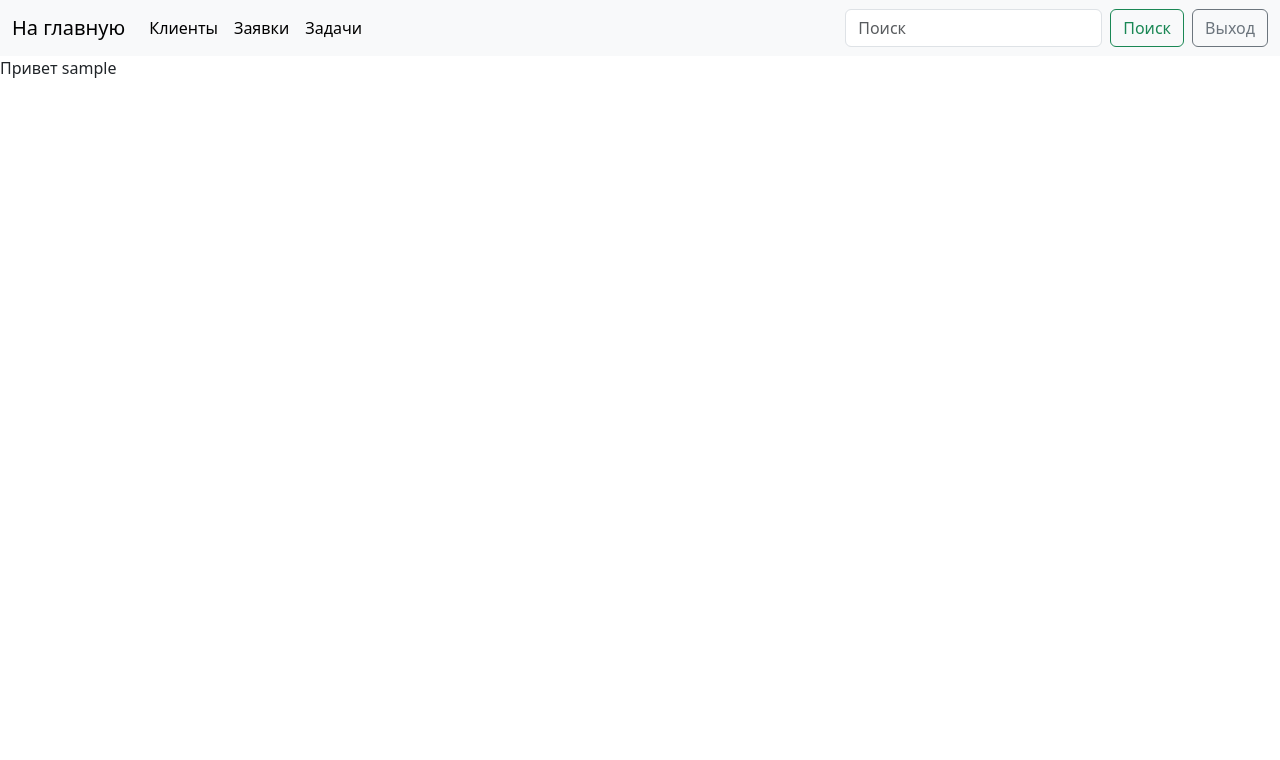
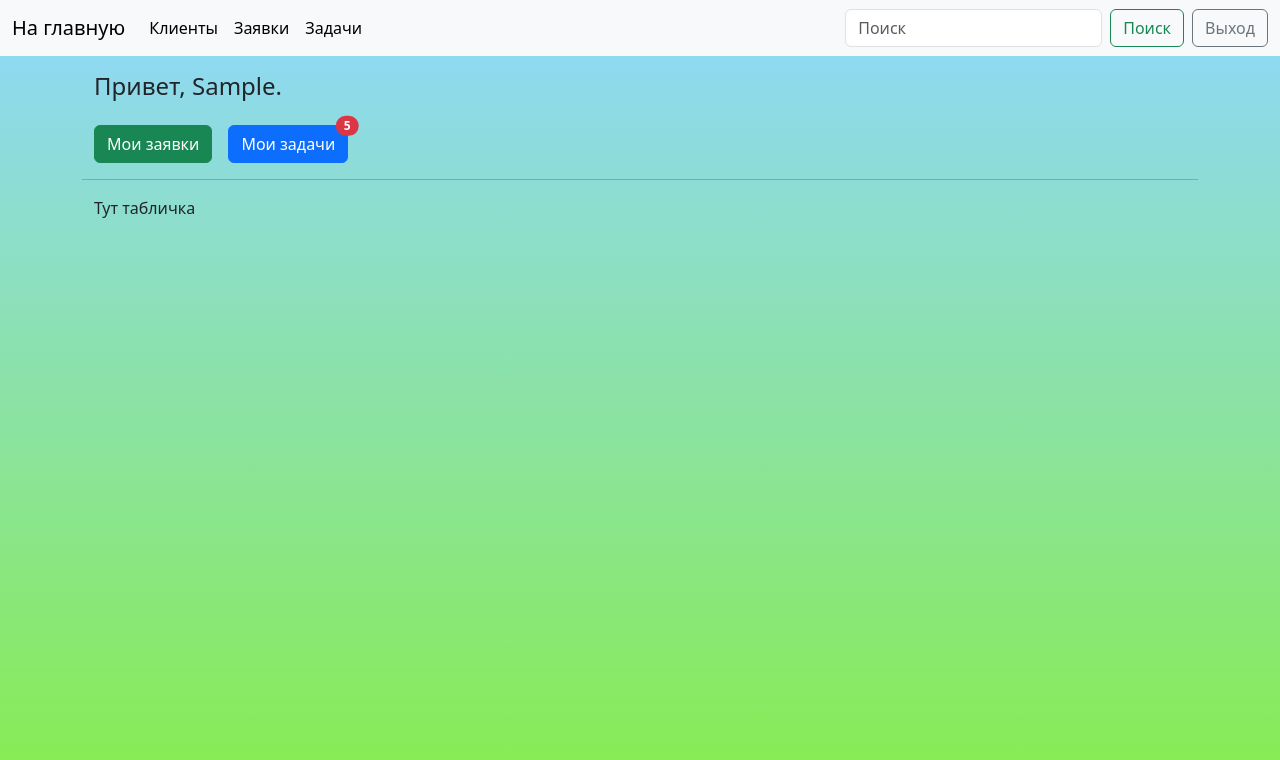
Before and after one commit to SergeyKurilko/vergCRM, a Django app: page /dashboard/ in a window 1280 px wide. Shown: the top 760 px of the page. Run offline with Django 5.2, Linux system fonts and the light colour scheme; the visitor is signed in with stand-in values (Sample User, id 1).

Commit message:
Added uesr_logout_view, added initial sketch dashboard.html

```diff
--- /dev/null
+++ b/crm/static/crm/css/main_style.css
@@ -0,0 +1,12 @@
+.main_wrapper {
+    min-height: 100vh;
+    background: linear-gradient(0deg, rgba(135,236,82,1) 3%, rgba(143,216,251,1) 99%);
+    padding-top: 56px;
+}
+
+.navbar {
+    position: fixed;
+    top: 0;
+    width: 100%;
+    z-index: 1000;
+}
--- a/crm/templates/crm/base.html
+++ b/crm/templates/crm/base.html
@@ -1,8 +1,10 @@
 <!DOCTYPE html>
+{% load static %}
 <html lang="en">
 <head>
     <meta charset="UTF-8">
     <link rel="stylesheet" href="https://cdn.jsdelivr.net/npm/bootstrap@5.3.3/dist/css/bootstrap.min.css" integrity="sha384-QWTKZyjpPEjISv5WaRU9OFeRpok6YctnYmDr5pNlyT2bRjXh0JMhjY6hW+ALEwIH" crossorigin="anonymous">
+    <link rel="stylesheet" href="{% static 'crm/css/main_style.css' %}">
     <script
     src="https://code.jquery.com/jquery-3.7.1.min.js"
     integrity="sha256-/JqT3SQfawRcv/BIHPThkBvs0OEvtFFmqPF/lYI/Cxo="
@@ -12,11 +14,12 @@
     <title>{% block title %}None{% endblock %}</title>
 </head>
 <body>
-<div class="body_wrapper">
+
 {% block navbar %}
-    {% include 'crm/incl/navbar.html' %}
+{% include 'crm/incl/navbar.html' %}
 {% endblock %}
 
+<div class="main_wrapper">
 
     <div id="backendMessageToast" class="toast align-items-center mx-auto mt-2" role="alert" aria-live="assertive" aria-atomic="true">
       <div class="d-flex">
--- a/crm/templates/crm/dashboard.html
+++ b/crm/templates/crm/dashboard.html
@@ -5,5 +5,36 @@
 {% endblock %}
 
 {% block content %}
-Привет {{ user }}
+
+<div class="container-md container-fluid mt-3">
+
+    <div class="container-md container-fluid greet_user mb-4">
+        <h4>Привет, {{ user.first_name }}.</h4>
+    </div>
+
+    <div class="container-md container-fluid requests-tasks-place">
+        <div class="d-flex flex-row">
+            <div class="my_requests">
+                <a class="btn btn-success">Мои заявки</a>
+            </div>
+            <div class="my_tasks ms-3">
+                <a type="button" class="btn btn-primary position-relative">
+                    Мои задачи
+                    <span class="position-absolute top-0 start-100 translate-middle badge rounded-pill bg-danger">
+                        5
+                        <span class="visually-hidden"></span>
+                    </span>
+                </a>
+            </div>
+        </div>
+    </div>
+
+    <hr class="hr" />
+
+    <div class="container-md container-fluid short-stat-table">
+        Тут табличка
+    </div>
+
+</div>
+
 {% endblock %}
--- a/crm/templates/crm/incl/navbar.html
+++ b/crm/templates/crm/incl/navbar.html
@@ -20,7 +20,7 @@
         <input class="form-control me-2" type="search" placeholder="Поиск" aria-label="Search">
         <button class="btn btn-outline-success" type="submit">Поиск</button>
       </form>
-      <button class="btn btn-outline-secondary ms-2" type="submit">Выход</button>
+      <a href="{% url 'crm:logout' %}" class="btn btn-outline-secondary ms-2" type="submit">Выход</a>
     </div>
   </div>
 </nav>
--- a/crm/urls.py
+++ b/crm/urls.py
@@ -1,5 +1,5 @@
 from django.urls import path
-from crm.views import main, CrmLoginView, DashboardView, test
+from crm.views import main, CrmLoginView, DashboardView, test, user_logout_view
 
 app_name = "crm"
 
@@ -7,6 +7,7 @@ app_name = "crm"
 urlpatterns = [
     path("", main, name="main"),
     path("login/", CrmLoginView.as_view(), name="login_page"),
+    path("logout/", user_logout_view, name="logout"),
     path("dashboard/", DashboardView.as_view(), name="dashboard"),
     path("test/", test, name="test")
 ]
--- a/crm/views.py
+++ b/crm/views.py
@@ -1,12 +1,8 @@
-
-
-from django.contrib.auth.decorators import login_required
 from django.shortcuts import render, redirect
 from django.http import HttpResponse, JsonResponse
 from django.urls import reverse
 from django.views import View
-from django.contrib.auth import authenticate, login
-from django.utils.decorators import method_decorator
+from django.contrib.auth import authenticate, login, logout
 from django.contrib.auth.models import User
 from django.views.decorators.csrf import csrf_exempt
 
@@ -24,8 +20,9 @@ def main(request):
 
 class CrmLoginView(View):
     def get(self, request):
+        # Если пользователь уже в системе, то перенаправляем в dashboard
         if check_access_rights(request.user):
-            return redirect(reverse("crm:dashboard"))
+            return main(request)
         return render(request, "crm/login_page.html")
 
     def post(self, request):
@@ -63,3 +60,8 @@ class DashboardView(View):
 def test(request):
     st = request.user.is_staff
     return HttpResponse(f"user.is_staff: {st}")
+
+
+def user_logout_view(request):
+    logout(request)
+    return redirect(reverse("crm:login_page"))
```
